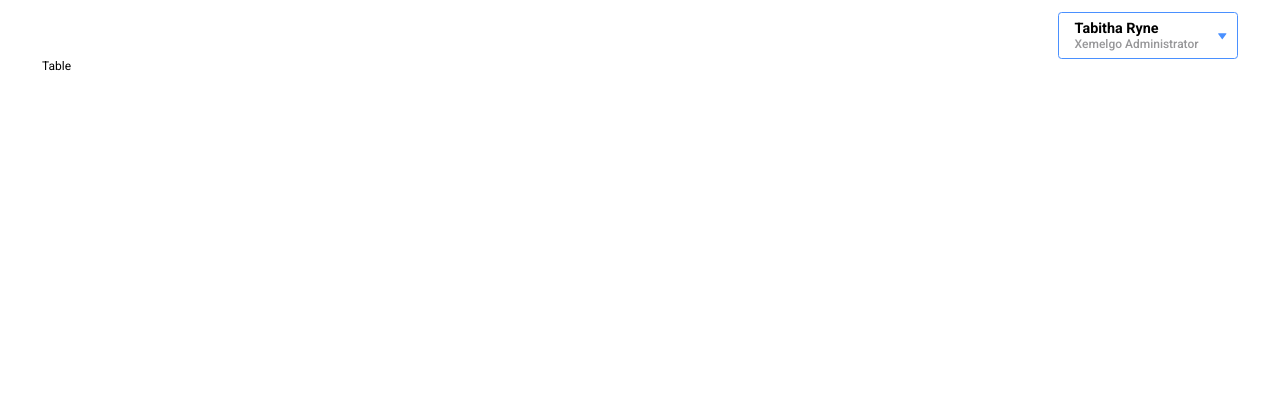
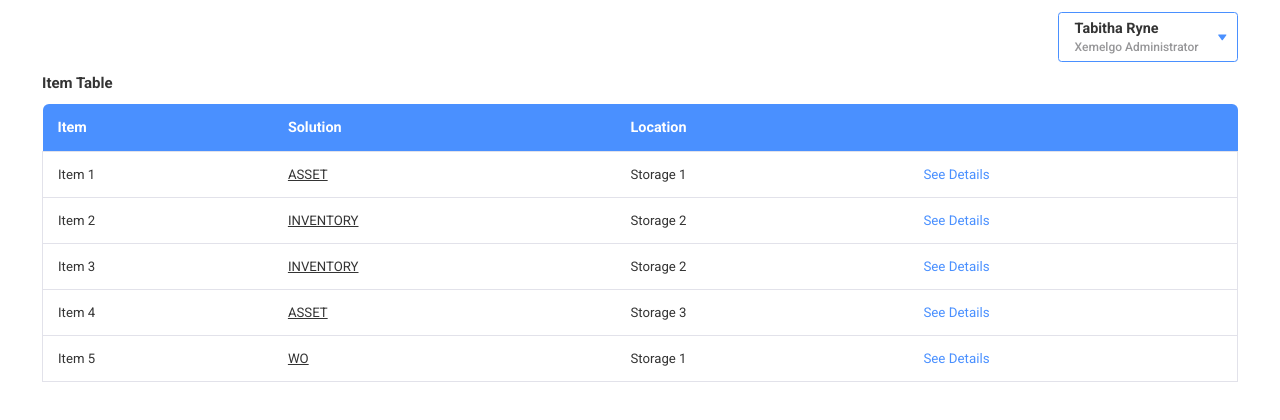
Before and after one commit to MingkuanY/xemelgo-dashboard, a React (Vite) app: page / in a window 1280 px wide. Shown: the top 420 px of the page. Built offline with nearby package versions, Linux system fonts and the light colour scheme.

Commit message:
Table component + styling

```diff
--- a/package.json
+++ b/package.json
@@ -11,7 +11,8 @@
   },
   "dependencies": {
     "react": "^18.3.1",
-    "react-dom": "^18.3.1"
+    "react-dom": "^18.3.1",
+    "react-router-dom": "^6.26.2"
   },
   "devDependencies": {
     "@eslint/js": "^9.11.1",
--- a/src/App.tsx
+++ b/src/App.tsx
@@ -1,12 +1,42 @@
 import Header from './components/Header';
-import Table from './components/Table';
+import ItemsTable from './components/tables/ItemsTable';
+import Table from './components/tables/Table';
 import styles from './styles/dashboard.module.scss';
+import { Item } from './utils/types';
+
+const mockItems: Item[] = [
+  {
+    id: 1,
+    solution: "ASSET",
+    location: 1
+  },
+  {
+    id: 2,
+    solution: "INVENTORY",
+    location: 2
+  },
+  {
+    id: 3,
+    solution: "INVENTORY",
+    location: 2
+  },
+  {
+    id: 4,
+    solution: "ASSET",
+    location: 3
+  },
+  {
+    id: 5,
+    solution: "WO",
+    location: 1
+  },
+]
 
 export default function App() {
   return (
     <div className={styles.main}>
       <Header />
-      <Table />
+      <ItemsTable data={mockItems} />
     </div>
   )
 }
--- a/src/components/Table.tsx
+++ /dev/null
@@ -1,7 +0,0 @@
-import styles from '../styles/table.module.scss'
-
-export default function Table() {
-  return (
-    <div>Table</div>
-  )
-}
--- /dev/null
+++ b/src/components/tables/ItemsTable.tsx
@@ -0,0 +1,28 @@
+import { useNavigate } from 'react-router-dom';
+import { Item } from "../../utils/types";
+import Table from "./Table";
+import styles from "../../styles/itemstable.module.scss"
+
+export default function ItemsTable({ data }: { data: Item[] }) {
+  const navigate = useNavigate();
+  const handleDetailsClick = (id: number) => {
+    navigate(`/${id}`);
+  }
+
+  return (
+    <Table<Item>
+      name={"Item Table"}
+      columns={['Item', 'Solution', 'Location', '']}
+      data={data}
+      renderRow={(item) => (
+        <>
+          <td>Item {item.id}</td>
+          <td className={styles.solution}>{item.solution}</td>
+          <td>Storage {item.location}</td>
+          <td>
+            <button className={styles.seeDetails} onClick={() => handleDetailsClick(item.id)}>See Details</button>
+          </td>
+        </>
+      )} />
+  )
+}
--- /dev/null
+++ b/src/components/tables/Table.tsx
@@ -0,0 +1,35 @@
+import React from 'react';
+import styles from '../../styles/table.module.scss'
+
+type TableProps<T> = {
+  name: string;
+  subtitle?: string;
+  columns: string[];
+  data: T[];
+  renderRow: (item: T) => React.ReactNode;
+}
+
+export default function Table<T extends {}>({ name, subtitle, columns, data, renderRow }: TableProps<T>) {
+  return (
+    <div className={styles.tableContainer}>
+      <div className={styles.header}>
+        <p className={styles.tableName}>{name}</p>
+        {subtitle && <p className={styles.subtitle}>{subtitle}</p>}
+      </div>
+      <table>
+        <thead>
+          <tr>
+            {columns.map((column, index) => (
+              <th key={index}>{column}</th>
+            ))}
+          </tr>
+        </thead>
+        <tbody>
+          {data.map((item, index) => (
+            <tr key={index}>{renderRow(item)}</tr>
+          ))}
+        </tbody>
+      </table>
+    </div>
+  )
+}
--- a/src/main.tsx
+++ b/src/main.tsx
@@ -2,9 +2,12 @@ import { StrictMode } from 'react'
 import { createRoot } from 'react-dom/client'
 import App from './App.tsx'
 import './globals.scss'
+import { BrowserRouter } from 'react-router-dom'
 
 createRoot(document.getElementById('root')!).render(
   <StrictMode>
-    <App />
+    <BrowserRouter>
+      <App />
+    </BrowserRouter>
   </StrictMode>,
 )
--- a/src/styles/header.module.scss
+++ b/src/styles/header.module.scss
@@ -1,6 +1,7 @@
 @use "./mixin" as mixin;
 
 .main {
+  margin-bottom: 1rem;
   width: 100%;
   display: flex;
   justify-content: flex-end;
@@ -22,9 +23,11 @@
       .username {
         font-weight: 600;
         font-size: 1.2rem;
-        color: mixin.$dark;
+        color: mixin.$primary;
       }
+
       .role {
+        margin-top: 0.2rem;
         font-weight: 500;
         font-size: 1rem;
         color: mixin.$secondary
--- /dev/null
+++ b/src/styles/itemstable.module.scss
@@ -0,0 +1,14 @@
+@use "./mixin" as mixin;
+
+.solution {
+  text-decoration: underline;
+}
+
+.seeDetails {
+  color: mixin.$blue;
+  cursor: pointer;
+
+  &:hover {
+    text-decoration: underline;
+  }
+}
--- a/src/styles/mixin.scss
+++ b/src/styles/mixin.scss
@@ -1,6 +1,6 @@
 /* app colors */
 
-$dark: #000;
+$primary: #343434;
 $secondary: #979799;
 $border-gray: #E2E2EA;
 $background-gray: #F1F1F2;
--- a/src/styles/table.module.scss
+++ b/src/styles/table.module.scss
@@ -0,0 +1,62 @@
+@use "./mixin" as mixin;
+
+.tableContainer {
+  width: 100%;
+
+  .header {
+    display: flex;
+
+    .tableName {
+      font-weight: 600;
+      font-size: 1.25rem;
+      color: mixin.$primary;
+    }
+  }
+
+  table {
+    margin-top: 1rem;
+    width: 100%;
+    table-layout: auto;
+    border-collapse: collapse;
+
+    /* generic text styling */
+
+    font-weight: 500;
+    font-size: 1.1rem;
+    color: mixin.$primary;
+
+    th, td {
+      padding: 1.25rem;
+      text-align: left;
+    }
+
+    thead {
+      background-color: mixin.$blue;
+
+      th {
+        font-weight: 600;
+        font-size: 1.2rem;
+        color: mixin.$white;
+
+        &:first-child {
+          border-top-left-radius: 0.5rem;
+        }
+        &:last-child {
+          border-top-right-radius: 0.5rem;
+        }
+      }
+    }
+
+    tbody {
+      tr {
+        border: 0.1rem solid mixin.$border-gray;
+        cursor: pointer;
+        transition: 0.3s;
+
+        &:hover {
+          background-color: mixin.$background-gray;
+        }
+      }
+    }
+  }
+}
--- /dev/null
+++ b/src/utils/types.ts
@@ -0,0 +1,22 @@
+export type TableType = "ITEM" | "LOCATION" | "ACTION"
+
+export type Solution = "ASSET" | "INVENTORY" | "WO"
+
+export type Action = "SCANNED" | "MOVED" | "RECEIVED"
+
+export type Item = {
+  id: number,
+  solution: Solution,
+  location: number
+}
+
+export type LocationHistory = {
+  storage: number
+  time: Date,
+}
+
+export type ActionHistory = {
+  user: string,
+  action: Action,
+  time: Date
+}
```
Also changed, not shown: 1 other file (tests, documents, lock files or other folders).
